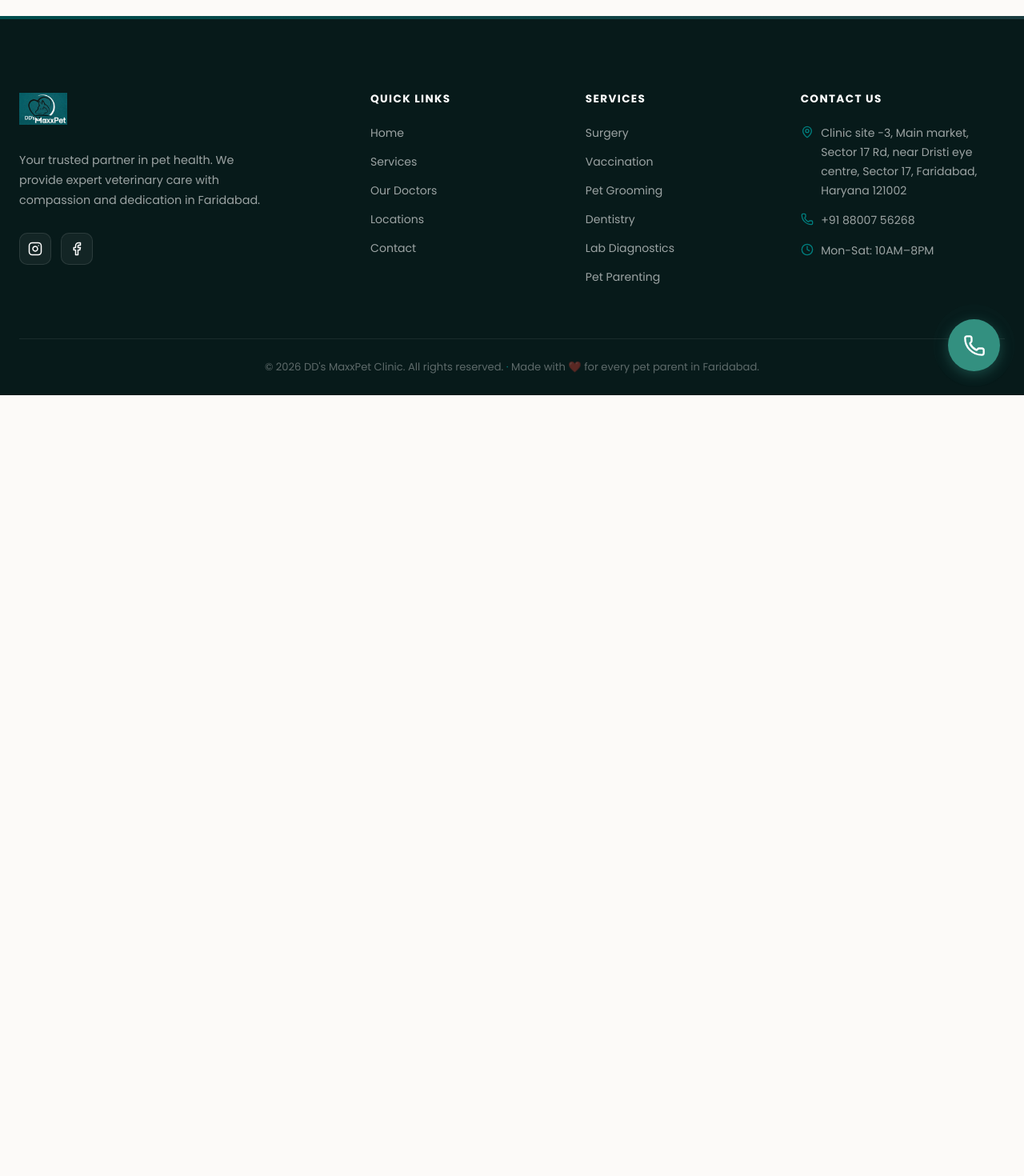
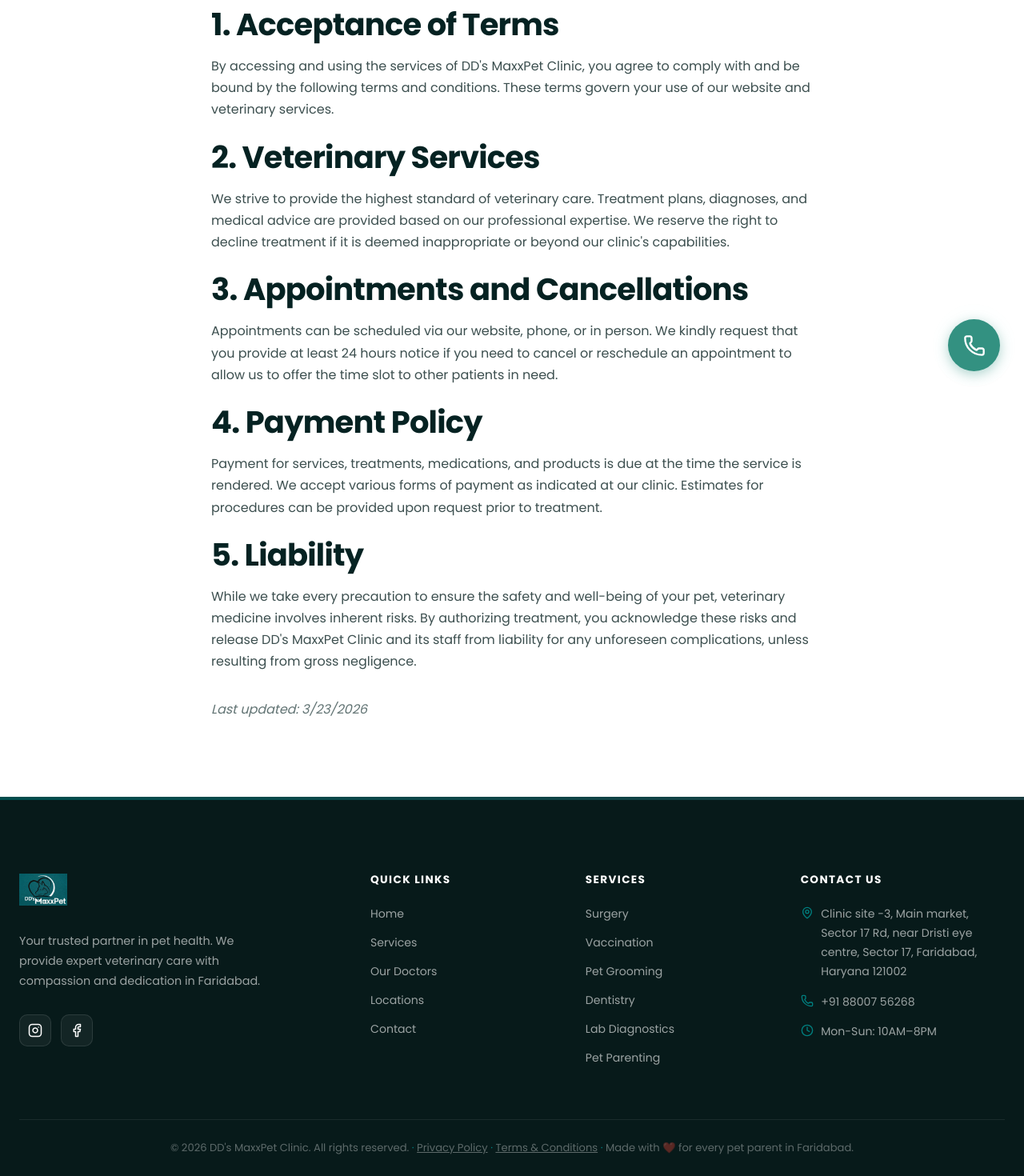
Before and after one commit to Anurag09199e/AjaySood, a React (Vite) app: page /terms-and-conditions in a window 1280 px wide. Shown: the part 306-1776 px from the top of the page at 80% size. Before the commit the page ends 800 px from the top, so only its background shows below. Built offline with nearby package versions, Linux system fonts and the light colour scheme; a web font is replaced by a local one.

Commit message:
terms and condition added

```diff
--- a/src/App.tsx
+++ b/src/App.tsx
@@ -14,13 +14,17 @@ import VaccinationPage from './pages/VaccinationPage';
 import PathologyPage from './pages/PathologyPage';
 import ParentingPage from './pages/ParentingPage';
 import GroomingPage from './pages/GroomingPage';
+import PrivacyPolicyPage from './pages/PrivacyPolicyPage';
+import TermsConditionsPage from './pages/TermsConditionsPage';
 import ContactFloatingButton from './components/ContactFloatingButton';
+import ScrollToTop from './components/Shared/ScrollToTop';
 import './App.css';
 
 
 function App() {
   return (
     <BrowserRouter>
+      <ScrollToTop />
       <div className="app-container">
         <Navbar />
         <main>
@@ -37,6 +41,8 @@ function App() {
             <Route path="/services/pathology" element={<PathologyPage />} />
             <Route path="/services/parenting-counselling" element={<ParentingPage />} />
             <Route path="/services/grooming" element={<GroomingPage />} />
+            <Route path="/privacy-policy" element={<PrivacyPolicyPage />} />
+            <Route path="/terms-and-conditions" element={<TermsConditionsPage />} />
             <Route path="/services/:slug" element={<ServiceDetailsPage />} />
           </Routes>
         </main>
--- a/src/components/FAQ.tsx
+++ b/src/components/FAQ.tsx
@@ -8,7 +8,7 @@ const faqs = [
   },
   {
     q: "What are your clinic timings?",
-    a: "Our clinic is open 10 AM – 8 PM, Monday to Saturday (closed Sundays). Home service availability may vary — please call to confirm."
+    a: "Our clinic is open 10 AM – 8 PM, all 7 days a week. Home service availability may vary — please call to confirm."
   },
   {
     q: "Do you offer pet care at home?",
--- a/src/components/Footer.tsx
+++ b/src/components/Footer.tsx
@@ -42,12 +42,12 @@ const Footer = () => {
           <div className="footer-col">
             <h5>Services</h5>
             <div className="footer-links">
-              <a href="#">Surgery</a>
-              <a href="#">Vaccination</a>
-              <a href="#">Pet Grooming</a>
-              <a href="#">Dentistry</a>
-              <a href="#">Lab Diagnostics</a>
-              <a href="#">Pet Parenting</a>
+              <Link to="/services/surgery">Surgery</Link>
+              <Link to="/services/vaccination">Vaccination</Link>
+              <Link to="/services/grooming">Pet Grooming</Link>
+              <Link to="/services/dentistry">Dentistry</Link>
+              <Link to="/services/pathology">Lab Diagnostics</Link>
+              <Link to="/services/parenting-counselling">Pet Parenting</Link>
             </div>
           </div>
 
@@ -64,7 +64,7 @@ const Footer = () => {
             </a>
             <a href="#" style={{ cursor: 'default', pointerEvents: 'none' }}>
               <Clock size={16} />
-              Mon-Sat: 10AM–8PM
+              Mon-Sun: 10AM–8PM
             </a>
           </div>
 
@@ -73,6 +73,10 @@ const Footer = () => {
         <div className="footer-bottom">
           <p>
             © {new Date().getFullYear()} DD's MaxxPet Clinic. All rights reserved.
+            <span> · </span>
+            <Link to="/privacy-policy" style={{ textDecoration: 'underline' }}>Privacy Policy</Link>
+            <span> · </span>
+            <Link to="/terms-and-conditions" style={{ textDecoration: 'underline' }}>Terms & Conditions</Link>
             <span> · </span>
             Made with ❤️ for every pet parent in Faridabad.
           </p>
--- a/src/components/Locations.tsx
+++ b/src/components/Locations.tsx
@@ -5,7 +5,7 @@ const clinics = [
     name: "DD's MaxxPet Clinic",
     address: "Clinic site -3, Main market, Sector 17 Rd, near Dristi eye centre, Sector 17, Faridabad, Haryana 121002",
     phone: "088007 56268",
-    hours: "10 AM – 8 PM, Mon-Sat",
+    hours: "10 AM – 8 PM, Mon-Sun",
     mapUrl: "https://maps.google.com/?q=Maxx+Pet+Clinic+Faridabad"
   }
 ];
@@ -56,7 +56,7 @@ const Locations = () => {
                   <div className="location-info-text">
                     <div className="location-info-label">Hours</div>
                     <div className="location-info-value">{clinic.hours}</div>
-                    <div className="location-info-value" style={{ color: 'var(--text-light)', fontWeight: 400 }}>Closed on Sundays</div>
+                    <div className="location-info-value" style={{ color: 'var(--text-light)', fontWeight: 400 }}>Open 7 Days a week</div>
                   </div>
                 </div>
 
--- /dev/null
+++ b/src/components/Shared/ScrollToTop.tsx
@@ -0,0 +1,14 @@
+import { useEffect } from 'react';
+import { useLocation } from 'react-router-dom';
+
+const ScrollToTop = () => {
+  const { pathname } = useLocation();
+
+  useEffect(() => {
+    window.scrollTo(0, 0);
+  }, [pathname]);
+
+  return null;
+};
+
+export default ScrollToTop;
--- a/src/pages/ContactUsPage.tsx
+++ b/src/pages/ContactUsPage.tsx
@@ -211,7 +211,7 @@ const ContactUsPage = () => {
                 </div>
                 <div className="clinic-info-row">
                   <Clock size={16} className="clinic-info-icon" />
-                  <p><strong>Mon-Sat:</strong> 10:00 AM – 8:00 PM<br /><strong>Sunday:</strong> Closed</p>
+                  <p><strong>Mon-Sun:</strong> 10:00 AM – 8:00 PM</p>
                 </div>
               </div>
             </div>
--- a/src/pages/LocationsPage.tsx
+++ b/src/pages/LocationsPage.tsx
@@ -53,7 +53,7 @@ const LocationsPage = () => {
             <div className="inner-hero-stat-divider" />
             <div className="inner-hero-stat">
               <strong>Open</strong>
-              <span>Mon - Sat</span>
+              <span>Mon - Sun</span>
             </div>
           </div>
         </div>
--- /dev/null
+++ b/src/pages/PrivacyPolicyPage.tsx
@@ -0,0 +1,52 @@
+import SEO from '../components/Shared/SEO';
+
+const PrivacyPolicyPage = () => {
+  return (
+    <div>
+      <SEO
+        title="Privacy Policy | DD's MaxxPet Clinic Faridabad"
+        description="Privacy policy and data protection guidelines for DD's MaxxPet Clinic."
+        canonical="/privacy-policy"
+      />
+
+      <section className="inner-page-hero" style={{ background: 'var(--grad-primary)', padding: '60px 0 40px 0', minHeight: 'unset' }}>
+        <div className="container text-center">
+          <h1 style={{ color: 'white' }}>Privacy <span>Policy</span></h1>
+        </div>
+      </section>
+
+      <section className="section bg-white">
+        <div className="container" style={{ maxWidth: '800px' }}>
+          <h2 className="mb-4">1. Introduction</h2>
+          <p className="mb-6">
+            Welcome to DD's MaxxPet Clinic. At our clinic, we are committed to protecting the privacy and security of our clients and their pets. This Privacy Policy outlines how we collect, use, and safeguard your personal information when you use our website, services, and interact with us.
+          </p>
+
+          <h2 className="mb-4">2. Information We Collect</h2>
+          <p className="mb-6">
+            We may collect personal information such as your name, contact details (phone number, email address), and pet information (name, breed, medical history) when you book an appointment, register as a client, or communicate with us.
+          </p>
+
+          <h2 className="mb-4">3. How We Use Your Information</h2>
+          <p className="mb-6">
+            Your information is primarily used to provide quality veterinary care for your pets, manage appointments, send appointment reminders, process payments, and communicate important updates regarding our clinic's services.
+          </p>
+
+          <h2 className="mb-4">4. Data Protection</h2>
+          <p className="mb-6">
+            We employ robust security measures to ensure that your personal information is kept secure and protected against unauthorized access, alteration, or disclosure. We do not sell or share your personal data with third parties for marketing purposes.
+          </p>
+
+          <h2 className="mb-4">5. Contact Us</h2>
+          <p className="mb-6">
+            If you have any questions or concerns regarding this Privacy Policy or how we handle your personal data, please contact us at our clinic or via the contact methods provided on our website.
+          </p>
+
+          <p className="text-muted mt-8"><em>Last updated: {new Date().toLocaleDateString()}</em></p>
+        </div>
+      </section>
+    </div>
+  );
+};
+
+export default PrivacyPolicyPage;
--- /dev/null
+++ b/src/pages/TermsConditionsPage.tsx
@@ -0,0 +1,52 @@
+import SEO from '../components/Shared/SEO';
+
+const TermsConditionsPage = () => {
+  return (
+    <div>
+      <SEO
+        title="Terms & Conditions | DD's MaxxPet Clinic Faridabad"
+        description="Terms and conditions for services provided by DD's MaxxPet Clinic."
+        canonical="/terms-and-conditions"
+      />
+
+      <section className="inner-page-hero" style={{ background: 'var(--grad-primary)', padding: '60px 0 40px 0', minHeight: 'unset' }}>
+        <div className="container text-center">
+          <h1 style={{ color: 'white' }}>Terms & <span>Conditions</span></h1>
+        </div>
+      </section>
+
+      <section className="section bg-white">
+        <div className="container" style={{ maxWidth: '800px' }}>
+          <h2 className="mb-4">1. Acceptance of Terms</h2>
+          <p className="mb-6">
+            By accessing and using the services of DD's MaxxPet Clinic, you agree to comply with and be bound by the following terms and conditions. These terms govern your use of our website and veterinary services.
+          </p>
+
+          <h2 className="mb-4">2. Veterinary Services</h2>
+          <p className="mb-6">
+            We strive to provide the highest standard of veterinary care. Treatment plans, diagnoses, and medical advice are provided based on our professional expertise. We reserve the right to decline treatment if it is deemed inappropriate or beyond our clinic's capabilities.
+          </p>
+
+          <h2 className="mb-4">3. Appointments and Cancellations</h2>
+          <p className="mb-6">
+            Appointments can be scheduled via our website, phone, or in person. We kindly request that you provide at least 24 hours notice if you need to cancel or reschedule an appointment to allow us to offer the time slot to other patients in need.
+          </p>
+
+          <h2 className="mb-4">4. Payment Policy</h2>
+          <p className="mb-6">
+            Payment for services, treatments, medications, and products is due at the time the service is rendered. We accept various forms of payment as indicated at our clinic. Estimates for procedures can be provided upon request prior to treatment.
+          </p>
+
+          <h2 className="mb-4">5. Liability</h2>
+          <p className="mb-6">
+            While we take every precaution to ensure the safety and well-being of your pet, veterinary medicine involves inherent risks. By authorizing treatment, you acknowledge these risks and release DD's MaxxPet Clinic and its staff from liability for any unforeseen complications, unless resulting from gross negligence.
+          </p>
+
+          <p className="text-muted mt-8"><em>Last updated: {new Date().toLocaleDateString()}</em></p>
+        </div>
+      </section>
+    </div>
+  );
+};
+
+export default TermsConditionsPage;
```
